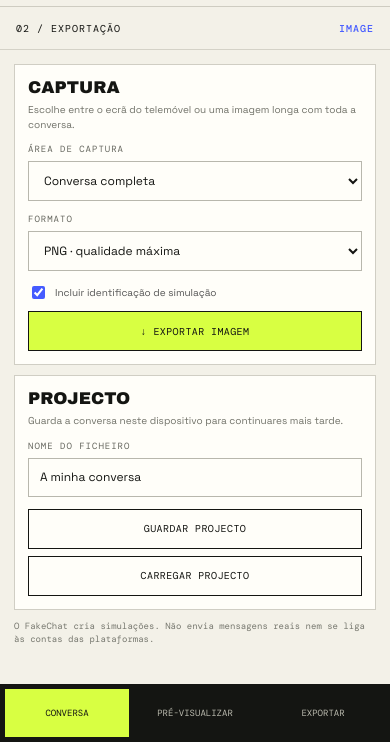
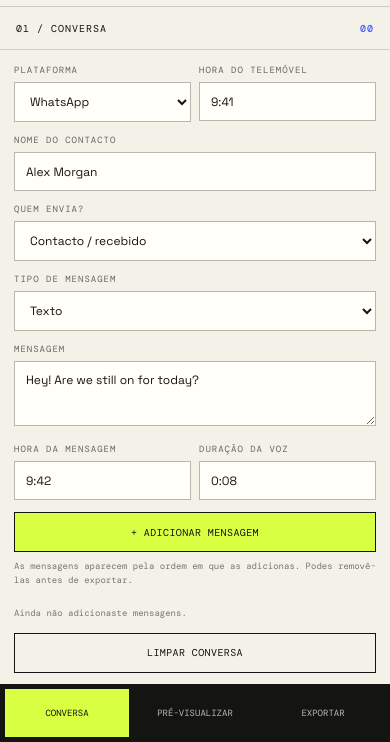
Before and after one commit to devlelo/fakechat, a plain HTML site: page screenshot.html in a window 390 px wide. Shown: the part 102-844 px from the top of the page. Drawn offline with nearby package versions, Linux system fonts and the light colour scheme.

Commit message:
Set focused mobile editor navigation in Screenshot Studio

```diff
--- a/screenshot.html
+++ b/screenshot.html
@@ -11,8 +11,8 @@
 <div class="field-grid"><div class="field"><label>Hora da mensagem</label><input id="msgTime" value="9:42" maxlength="12"></div><div class="field"><label>Duração da voz</label><input id="voiceDuration" value="0:08" maxlength="6"></div></div>
 <button class="action lime full" id="add">+ Adicionar mensagem</button><div class="hint">As mensagens aparecem pela ordem em que as adicionas. Podes removê-las antes de exportar.</div><div class="message-list" id="messages"><div class="hint">Ainda não adicionaste mensagens.</div></div><div class="field" style="margin-top:12px"><button class="action ghost full" id="clear">Limpar conversa</button></div>
 </div></section>
-<section class="preview-column active" data-mobile-panel="preview"><div class="preview-top"><span>LIVE PREVIEW / 9:18</span><span id="platformLabel">WHATSAPP</span></div><div class="phone"><div class="phone-screen" id="phone"><div class="phone-status"><span id="statusTime">9:41</span><span>▮▮▮ ▰</span></div><div class="chat-header"><div class="chat-avatar" id="avatar">AM</div><div class="chat-person"><span id="contactName">Alex Morgan</span><small>online</small></div><span>⌕　⋮</span></div><div class="chat-body" id="chat"></div><div class="chat-input"><span>＋</span><i></i><span>◉</span></div></div></div><div class="preview-footer"><span>PREVIEW SIMULADA</span><span>FAKECHAT / 001</span></div></section>
-<section class="edit-column active" data-mobile-panel="export"><div class="col-head"><span>02 / Exportação</span><b>IMAGE</b></div><div class="col-scroll">
+<section class="preview-column" data-mobile-panel="preview"><div class="preview-top"><span>LIVE PREVIEW / 9:18</span><span id="platformLabel">WHATSAPP</span></div><div class="phone"><div class="phone-screen" id="phone"><div class="phone-status"><span id="statusTime">9:41</span><span>▮▮▮ ▰</span></div><div class="chat-header"><div class="chat-avatar" id="avatar">AM</div><div class="chat-person"><span id="contactName">Alex Morgan</span><small>online</small></div><span>⌕　⋮</span></div><div class="chat-body" id="chat"></div><div class="chat-input"><span>＋</span><i></i><span>◉</span></div></div></div><div class="preview-footer"><span>PREVIEW SIMULADA</span><span>FAKECHAT / 001</span></div></section>
+<section class="edit-column" data-mobile-panel="export"><div class="col-head"><span>02 / Exportação</span><b>IMAGE</b></div><div class="col-scroll">
 <div class="export-block"><h3>Captura</h3><p>Escolhe entre o ecrã do telemóvel ou uma imagem longa com toda a conversa.</p><div class="field"><label>Área de captura</label><select id="capture"><option value="long">Conversa completa</option><option value="screen">Ecrã do telemóvel</option></select></div><div class="field"><label>Formato</label><select id="format"><option value="png">PNG · qualidade máxima</option><option value="jpeg">JPG · ficheiro menor</option></select></div><label class="check"><input id="watermark" type="checkbox" checked> Incluir identificação de simulação</label><button class="action lime full" id="exportImage">↓ Exportar imagem</button></div>
 <div class="export-block"><h3>Projecto</h3><p>Guarda a conversa neste dispositivo para continuares mais tarde.</p><div class="field"><label>Nome do ficheiro</label><input id="projectName" value="A minha conversa" maxlength="40"></div><button class="action ghost full" id="save">Guardar projecto</button><button class="action ghost full" id="load" style="margin-top:7px">Carregar projecto</button></div><div class="hint">O FakeChat cria simulações. Não envia mensagens reais nem se liga às contas das plataformas.</div>
 </div></section></main><nav class="mobile-tabs" aria-label="Navegação do editor"><button class="active" data-tab="conversation">Conversa</button><button data-tab="preview">Pré-visualizar</button><button data-tab="export">Exportar</button></nav></div><div class="toast" id="toast" role="status"></div><script src="/editor.js"></script></body></html>
```
